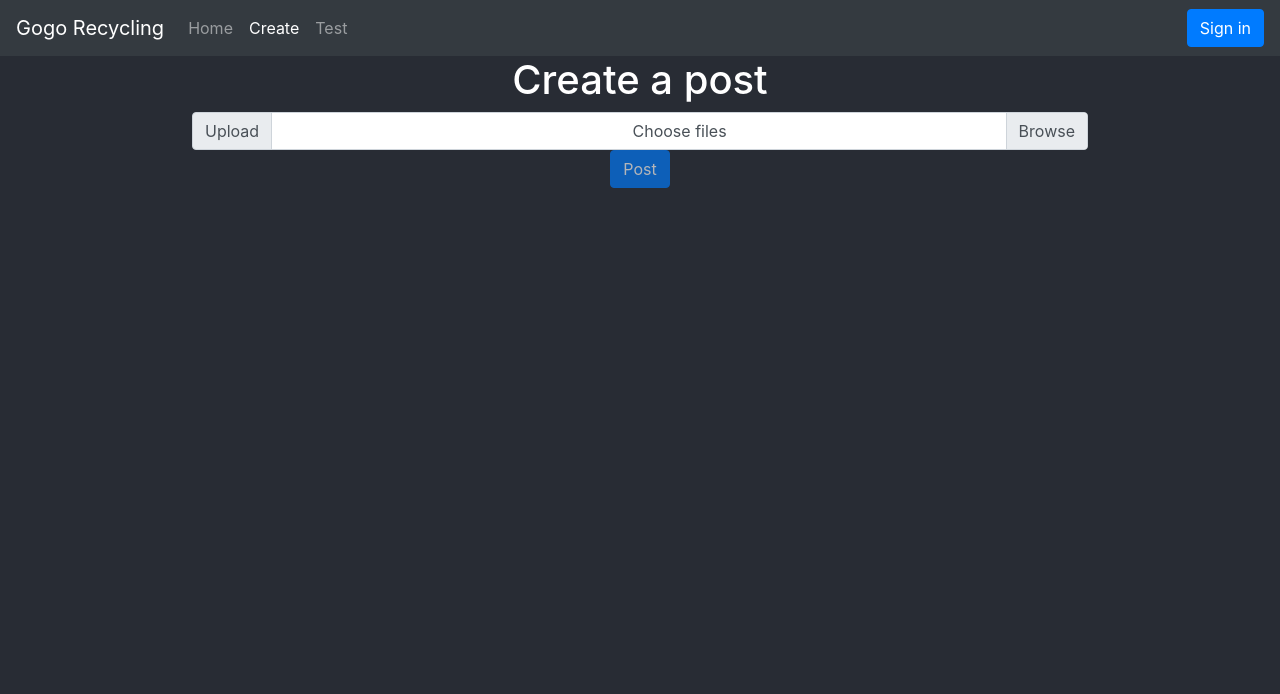
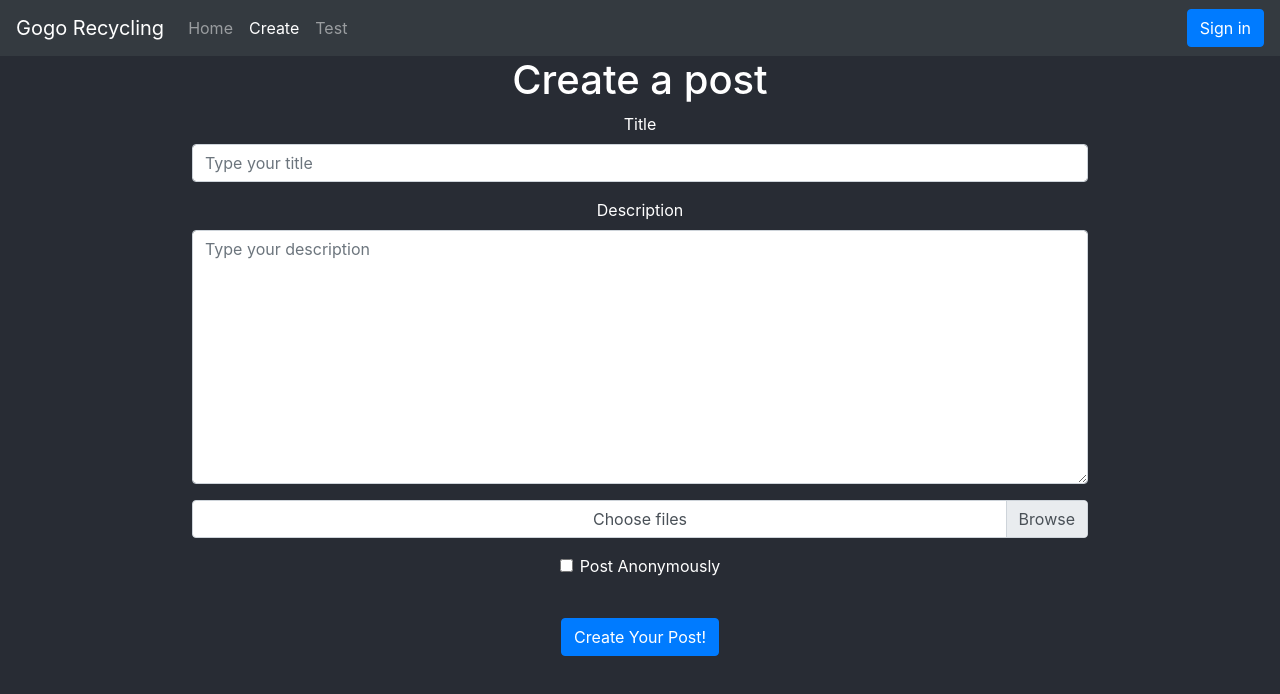
Before and after one commit to uw-info442c-au20/gogo-recycling, a React (Create React App) app: page /create in a window 1280 px wide. Shown: the top 694 px of the page. Built offline with nearby package versions, Linux system fonts and the light colour scheme; no server answers.

Commit message:
🔃 Add progress bar

```diff
--- a/src/components/CreatePost.jsx
+++ b/src/components/CreatePost.jsx
@@ -1,17 +1,39 @@
-import React from "react";
-import { useState } from "react";
+import { Context } from "../Context";
 import useStorage from "../hooks/useStorage";
 import { useHistory } from "react-router-dom";
-import { useEffect } from "react";
+import { firestore, firebase } from "../config/firebase";
+import React, { useEffect, useState, useContext } from "react";
 
 const CreatePost = () => {
+    const [ title, setTitle ] = useState("");
+    const [ files, setFiles ] = useState([]);
+    const [ progress, setProgress ] = useState(0);
     const [ state, setState ] = useState("SELECT");
-    const [ progress, setProgress ] = useState(0);
-    const [ files, setFiles ] = useState([]);
     const [ selected, setSelected ] = useState([]);
-    const { progresses, urls, error } = useStorage(files);
+    const [ description, setDescription ] = useState("");
+    const { progresses, urls } = useStorage(files);
+    const [ isAnonymous, setIsAnonymous ] = useState(false);
 
     const history = useHistory();
+    const { user } = useContext(Context);
+
+
+    const selectFiles = event => {
+        let selected = event.target.files;
+        if (selected && selected.length > 0) {
+            setSelected(selected);
+        }
+    };
+
+    const submitPost = event => {
+        event.preventDefault();
+        if (selected && selected.length > 0) {
+            setFiles(selected);
+            setState("UPLOAD");
+        } else {
+            setState("FINISH");
+        }
+    };
 
     // Set how far the uploading has progressed
     useEffect(() => {
@@ -20,53 +42,64 @@ const CreatePost = () => {
                 (total, value) => { return total + value / files.length }, 0)
             );
         }
-    }, [ files, progresses ])
+    }, [ files, progresses ]);
+
+    // Handle different states
+    useEffect(() => {
+        const createPost = async () => {
+            await firestore.collection("posts").add({
+                title,
+                description,
+                images: urls,
+                isAnonymous,
+                likes: [],
+                comments: [],
+                timeCreated: firebase.firestore.FieldValue.serverTimestamp(),
+                user: firestore.collection("users").doc(user.local.uid)
+            });
+        };
+
+        if (state === "FINISH") {
+            createPost();
+            history.push("/");
+        }
+    }, [ state, urls, user, history, title, description, isAnonymous ]);
 
     // Handle when an upload finishes
     useEffect(() => {
-        if (progress >= 100) {
+        // Reduce is required b/c something weird w/ firebase :(
+        // urls.length === files.length doesn't work
+        if (progress >= 100 && urls.reduce(total => { return total + 1 }, 0) === files.length) {
             setState("FINISH");
-            // Do something to create post then redirect here
         }
-    }, [ progress ]);
-
-    // Handle an upload error
-    useEffect(() => {
-        if (error) {
-            // If there's an error in uploading
-            throw error;
-        }
-    })
-
-    const selectFiles = event => {
-        let selected = event.target.files;
-        if (selected && selected.length > 0) {
-            setSelected(selected);
-        } else {
-            // Error message or something
-        }
-    };
-
-    const submitPost = event => {
-        event.preventDefault();
-        try {
-            setFiles(selected);
-            setState("UPLOAD");
-        } catch (error) {
-
-        }
-    };
+    }, [ progress, urls, files ]);
 
     return (
         <main>
             <h1>Create a post</h1>
-            {state === "UPLOAD" && <h2>{progress}%</h2>}
-            {state === "FINISH" && <h2>Finished Uploading</h2>}
             <form onSubmit={submitPost} style={{ width: "70%" }} className="mx-auto">
+                <div className="form-group">
+                    <label htmlFor="title">Title</label>
+                    <input
+                        type="text" className="form-control"
+                        id="title" placeholder="Type your title"
+                        value={title} onChange={event => {
+                            setTitle(event.target.value);
+                        }} required
+                    />
+                </div>
+                <div className="form-group">
+                    <label htmlFor="description">Description</label>
+                    <textarea
+                        className="form-control" name="description"
+                        id="description" cols="30" rows="10"
+                        placeholder="Type your description"
+                        value={description} onChange={event => {
+                            setDescription(event.target.value);
+                        }} required
+                    />
+                </div>
                 <div className="input-group">
-                    <div className="input-group-prepend">
-                        <span className="input-group-text" id="inputGroupFileAddon01">Upload</span>
-                    </div>
                     <div className="custom-file">
                         <input
                             className="custom-file-input"
@@ -74,15 +107,45 @@ const CreatePost = () => {
                             onChange={selectFiles}
                             accept="image/*" multiple
                         />
-                        <label className="custom-file-label" htmlFor="fileInput">Choose files</label>
+                        <label className="custom-file-label" htmlFor="fileInput">
+                            {selected.length > 0 ?
+                                `You have selected ${selected.length} file(s)` :
+                                "Choose files"
+                            }
+                        </label>
+                    </div>
+                </div>
+                <div className="form-group mt-3">
+                    <div className="form-check">
+                        <input
+                            className="form-check-input" type="checkbox" id="isAnonymous"
+                            value={isAnonymous} onChange={event => {
+                                setIsAnonymous(event.target.value);
+                            }}
+                        />
+                        <label className="form-check-label" htmlFor="isAnonymous">
+                            Post Anonymously
+                        </label>
                     </div>
                 </div>
                 <button
-                    type="submit" className="btn btn-primary"
-                    disabled={(state !== "UPLOAD").toString()}
+                    type="submit" className="btn btn-primary mt-4"
+                    disabled={state !== "SELECT"}
                 >
-                    Post
+                    Create Your Post!
                 </button>
+                {state === "UPLOAD" &&
+                <div className="progress mt-3">
+                    <div
+                        className="progress-bar progress-bar-striped
+                            progress-bar-animated bg-success"
+                        role="progressbar" aria-valuenow={progress} aria-valuemin="0"
+                        aria-valuemax="100" style={{ width: `${progress}%` }}
+                    >
+                            {progress.toFixed(0)}%
+                    </div>
+                </div>
+                }
             </form>
         </main>
     );
--- a/src/hooks/useStorage.js
+++ b/src/hooks/useStorage.js
@@ -24,11 +24,6 @@ const useStorage = files => {
                         setError(err);
                     }, async () => {
                         const url = await storageRef.getDownloadURL();
-                        setProgresses(progresses => {
-                            let newProgresses = progresses.slice();
-                            newProgresses[i] = 100;
-                            return newProgresses;
-                        });
                         setUrls(urls => {
                             let newURLS = urls.slice();
                             newURLS[i] = url;
```
